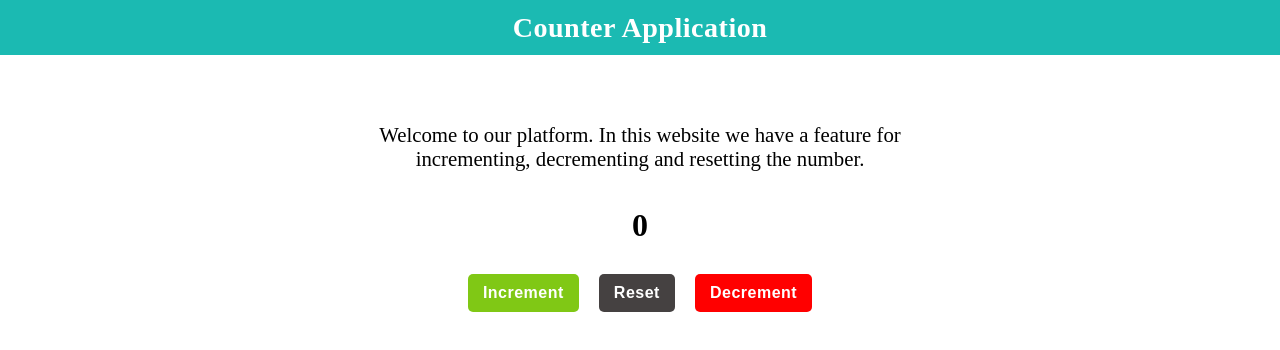
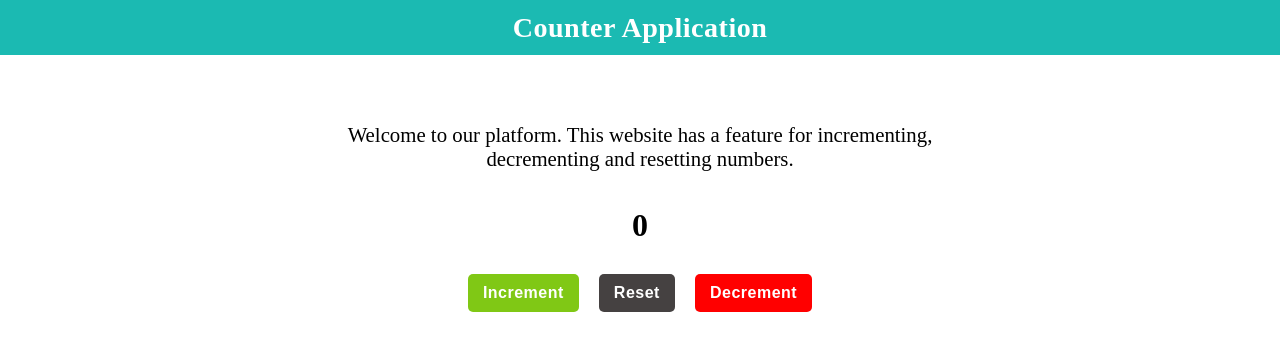
Before and after one commit to karthickselvendran/counter, a React (Create React App) app: page / in a window 1280 px wide. Shown: the top 350 px of the page. Built offline with nearby package versions, Linux system fonts and the light colour scheme.

Commit message:
text updates

```diff
--- a/src/App.js
+++ b/src/App.js
@@ -13,7 +13,7 @@ function App() {
       <Header title="Counter Application" />
       <div className="container">
         <p>
-          Welcome to our platform.  In this website we have a feature for incrementing, decrementing and resetting the number.
+          Welcome to our platform.  This website has a feature for incrementing, decrementing and resetting numbers.
         </p>
         <span className="count">{count}</span>
         <div className="buttonGroup">
```
